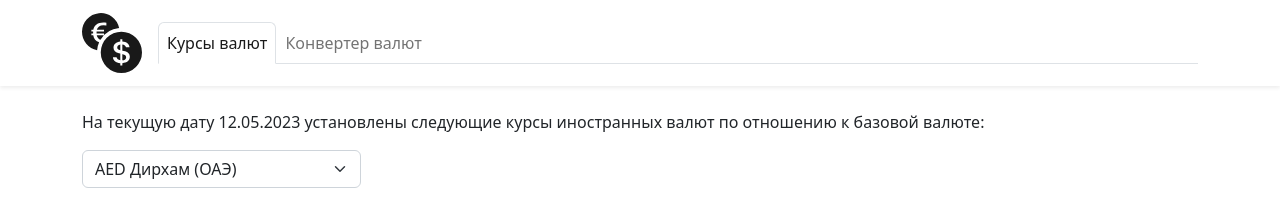
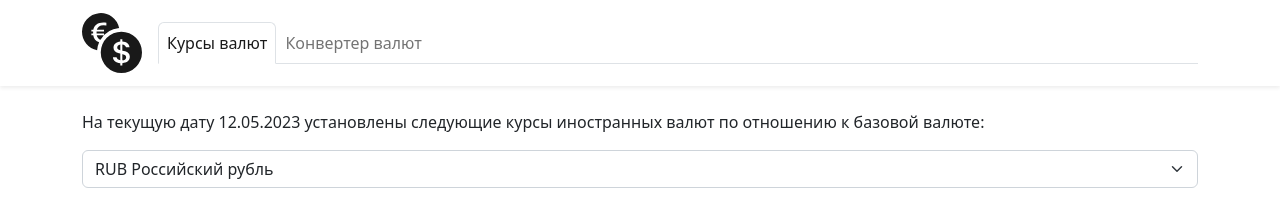
Before and after one commit to asenka0301/currency-converter, a React (Create React App) app: page / in a window 1280 px wide. Shown: the top 211 px of the page. Built offline with nearby package versions, Linux system fonts and the light colour scheme.

Commit message:
feat: add base currency setter

```diff
--- a/src/components/BaseCurrencySelect.jsx
+++ b/src/components/BaseCurrencySelect.jsx
@@ -1,24 +1,46 @@
-import React from 'react';
+import React, { useState } from 'react';
 import { Form } from 'react-bootstrap';
 import { useSelector } from 'react-redux';
 import { useTranslation } from 'react-i18next';
+import _ from 'lodash';
+// import axios from 'axios';
+// import { setCurrencies, setBaseCurrency } from '../slice/currencySlice';
 
 const BaseCurrencySelect = () => {
+  // const dispatch = useDispatch();
   const { t } = useTranslation();
+
   const currenciesRate = useSelector((state) => {
     const { rates } = state.currenciesReducer;
     return rates;
   });
 
+  const base = useSelector((state) => {
+    const { baseCurrency } = state.currenciesReducer;
+    return baseCurrency;
+  });
+
+  const [inputValue, setInputValue] = useState(base);
+
+  const handleChange = async (e) => {
+    setInputValue(e.target.value);
+    // dispatch(setBaseCurrency(e.target.value));
+    // const { data } = await axios.get(`https://api.apilayer.com/fixer/latest&base=${e.target.value}&symbols`, { headers: { apikey: 'KTTErBwsDgDidqd57G7iIQpHOQJ7qnTQ' } });
+    // dispatch(setCurrencies(data.rates));
+  };
+
   return (
-    <Form className="d-flex w-25">
-      <Form.Select size="3">
-        { currenciesRate
-        && currenciesRate.map(([code]) => (
-          <option>{`${code} ${t(`currencyNames.${code}`)}`}</option>
-        ))}
-      </Form.Select>
-    </Form>
+    <Form.Select value={inputValue} onChange={handleChange}>
+      { currenciesRate
+      && currenciesRate.map(([code]) => (
+        <option
+          key={_.uniqueId()}
+          value={code}
+        >
+          {`${code} ${t(`currencyNames.${code}`)}`}
+        </option>
+      ))}
+    </Form.Select>
   );
 };
 
--- a/src/slice/currencySlice.js
+++ b/src/slice/currencySlice.js
@@ -3,6 +3,7 @@ import { createSlice } from '@reduxjs/toolkit';
 
 const initialState = {
   baseCurrency: 'RUB',
+  rates: [],
 };
 
 const currenciesReducer = createSlice({
@@ -12,8 +13,11 @@ const currenciesReducer = createSlice({
     setCurrencies(state, { payload }) {
       state.rates = Object.entries(payload);
     },
+    setBaseCurrency(state, { payload }) {
+      state.baseCurrency = payload;
+    },
   },
 });
 
-export const { setCurrencies } = currenciesReducer.actions;
+export const { setCurrencies, setBaseCurrency } = currenciesReducer.actions;
 export default currenciesReducer.reducer;
```
